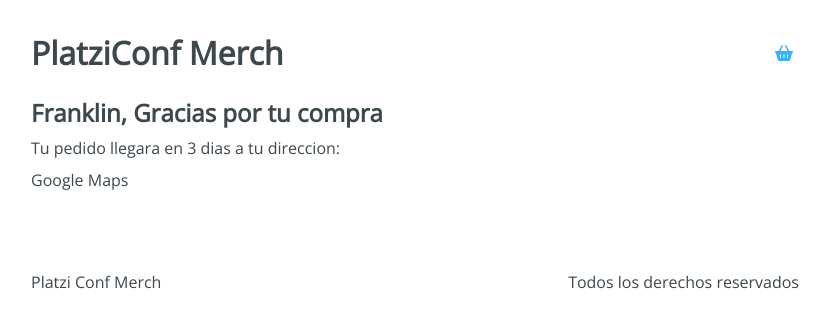
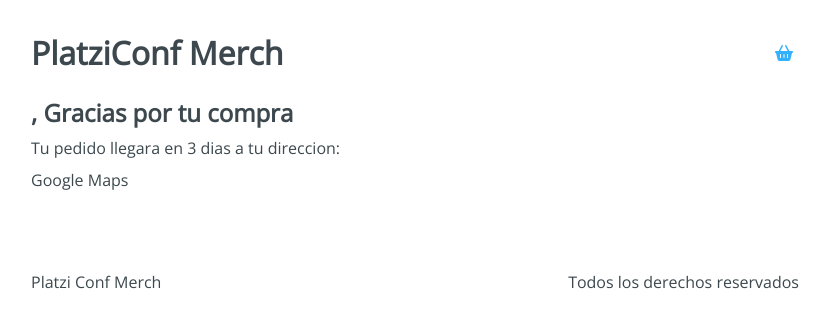
Before and after one commit to Franklingp/platzi-conf-store, a React app: page /checkout/success in a window 1280 px wide. Shown: the top 328 px of the page, without its empty margins (225-1055 px from the left). Built offline with nearby package versions, Linux system fonts and the light colour scheme.

Commit message:
The paypal api was configured and success container was connected with context

```diff
--- a/src/containers/Payment.jsx
+++ b/src/containers/Payment.jsx
@@ -9,12 +9,12 @@
 import '../styles/components/Payment.css';
 
 function Payment({ history }) {
-  const { state } = useContext(AppContext);
-  const { cart, buyer, addOrder } = state;
+  const { state, addOrder } = useContext(AppContext);
+  const { cart, buyer } = state;
 
   //paypay options
   const options = {
-    clientId: '',
+    clientId: 'sb',
     currency: 'USD',
   };
 
@@ -24,15 +24,18 @@
     console.log(error);
   };
 
+  //handle cancel
+  const handleCancel = (error) => {
+    alert('Ha cancelado el proceso del pago');
+    console.log(error);
+  };
+
   //handle paypal succes
-  const handleSuccess = (details, data) => {
-    console.log(details);
-    console.log(data);
+  const handleSuccess = (details) => {
     addOrder({
       buyer,
       products: cart,
       details,
-      data,
     });
     history.push('/checkout/success');
   };
@@ -57,9 +60,9 @@
         </div>
         <div className="Payment-button">
           <PayPalButton
-            onSuccess={handleSuccess}
+            onSuccess={(data) => handleSuccess(data)}
             onError={handleError}
-            onCancel={(data) => console.log(data)}
+            onCancel={handleCancel}
             options={options}
             amount={getTotalAmount(cart)}
           />
--- a/src/containers/Success.jsx
+++ b/src/containers/Success.jsx
@@ -1,13 +1,19 @@
-import React from 'react';
+import React, { useContext } from 'react';
+
+//context
+import AppContext from '../context/AppContext';
 
 //styles
 import '../styles/components/Success.css';
 
 function Success() {
+  const { state } = useContext(AppContext);
+  const { buyer } = state;
+
   return (
     <div className="Success">
       <div className="Success-content">
-        <h2>Franklin, Gracias por tu compra</h2>
+        <h2>{buyer.name}, Gracias por tu compra</h2>
         <span>Tu pedido llegara en 3 dias a tu direccion:</span>
         <div className="Success-map">Google Maps</div>
       </div>
--- a/src/hooks/useInitialState.js
+++ b/src/hooks/useInitialState.js
@@ -28,7 +28,7 @@
   const addBuyer = (payload) => {
     setState({
       ...state,
-      buyer: [...state.buyer, payload],
+      buyer: { ...payload },
     });
   };
 
```
